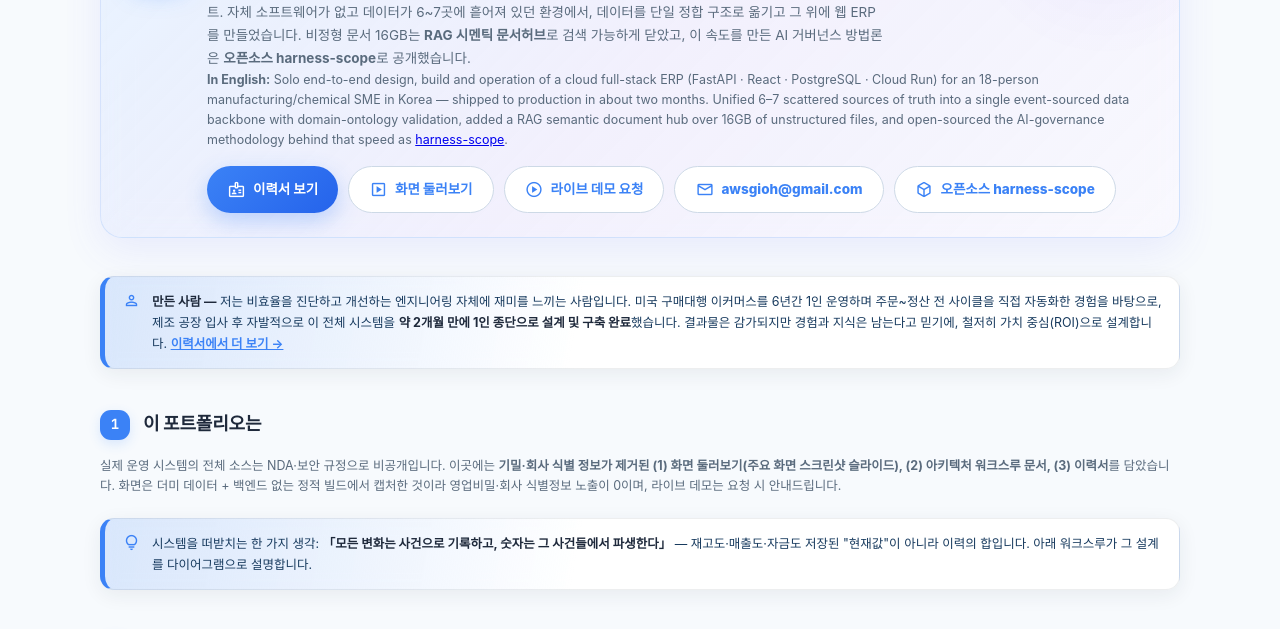
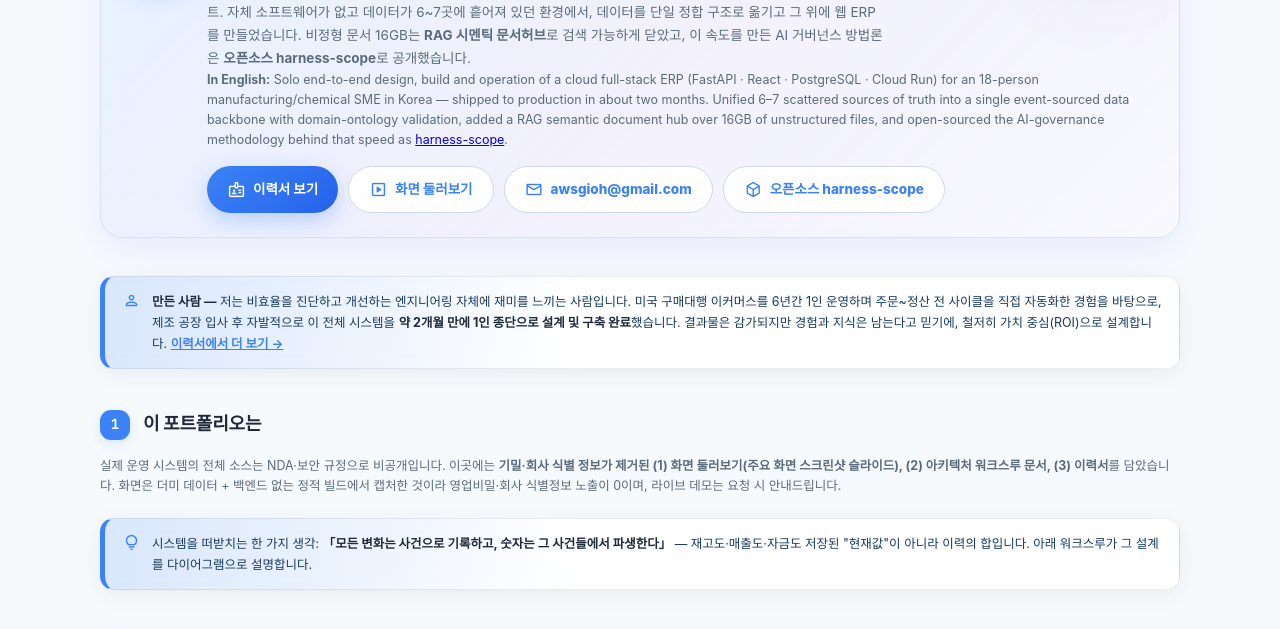
Before and after one commit to moongioh/manufacturing-ax-portfolio, a plain HTML site: page index.html in a window 1280 px wide. Shown: the part 144-773 px from the top of the page. Drawn offline with nearby package versions, Linux system fonts and the light colour scheme; a web font is replaced by a local one.

Commit message:
portfolio: 라이브 데모 CTA 제거 — 데모는 요청 시 링크 공유(비공개 운용)
Co-Authored-By: Claude Opus 4.8 (1M context) <noreply@anthropic.com>
Claude-Session: https://claude.ai/code/session_01SMYnRRsZfJQCHn4Ne6PAG4

```diff
--- a/index.html
+++ b/index.html
@@ -47,7 +47,6 @@
       <div class="cta-row">
         <a class="cta primary" href="resume.html"><span class="mi">badge</span>이력서 보기</a>
         <a class="cta ghost" href="slides.html"><span class="mi">slideshow</span>화면 둘러보기</a>
-        <a class="cta ghost" href="mailto:awsgioh@gmail.com?subject=제조%20ERP%20라이브%20데모%20요청"><span class="mi">play_circle</span>라이브 데모 요청</a>
         <a class="cta ghost" href="mailto:awsgioh@gmail.com"><span class="mi">mail</span>awsgioh@gmail.com</a>
         <a class="cta ghost" href="https://github.com/moongioh/harness-scope" target="_blank"><span class="mi">deployed_code</span>오픈소스 harness-scope</a>
       </div>
```
